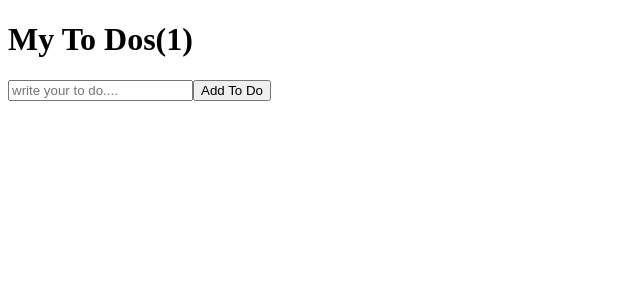
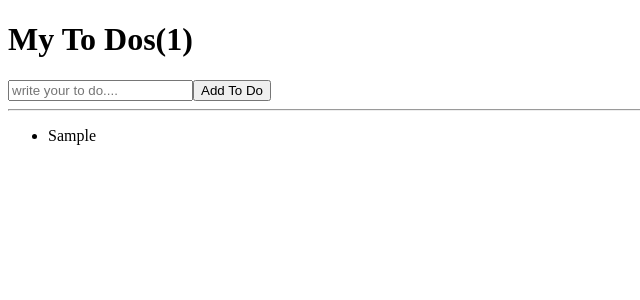
Before and after one commit to ljh8450/NomadCodersReactMovie, a React (Create React App) app in the folder react-for-beginners/react-for-beginners/: page / in a window 1280 px wide. Both pictures are taken after typing "Sample" into the empty fields and a click on the button "Add To Do". Shown: the top 300 px of the page, without its empty margins (0-640 px from the left). Built offline with nearby package versions, Linux system fonts and the light colour scheme.

Commit message:
Show To Dos

```diff
--- a/react-for-beginners/react-for-beginners/src/App.js
+++ b/react-for-beginners/react-for-beginners/src/App.js
@@ -12,6 +12,7 @@ function App() {
     setToDos(currentArray => [toDo, ...currentArray]);
     setToDo("");
   };
+  console.log(toDos);
   return (
     <div>
       <h1>My To Dos({toDos.length})</h1>
@@ -24,6 +25,12 @@ function App() {
         />
         <button>Add To Do</button>
       </form>
+      <hr />
+      <ul>
+        {toDos.map((item, index) => (
+          <li key={index}>{item}</li>
+        ))}
+      </ul>
     </div>
   );
 }
```
